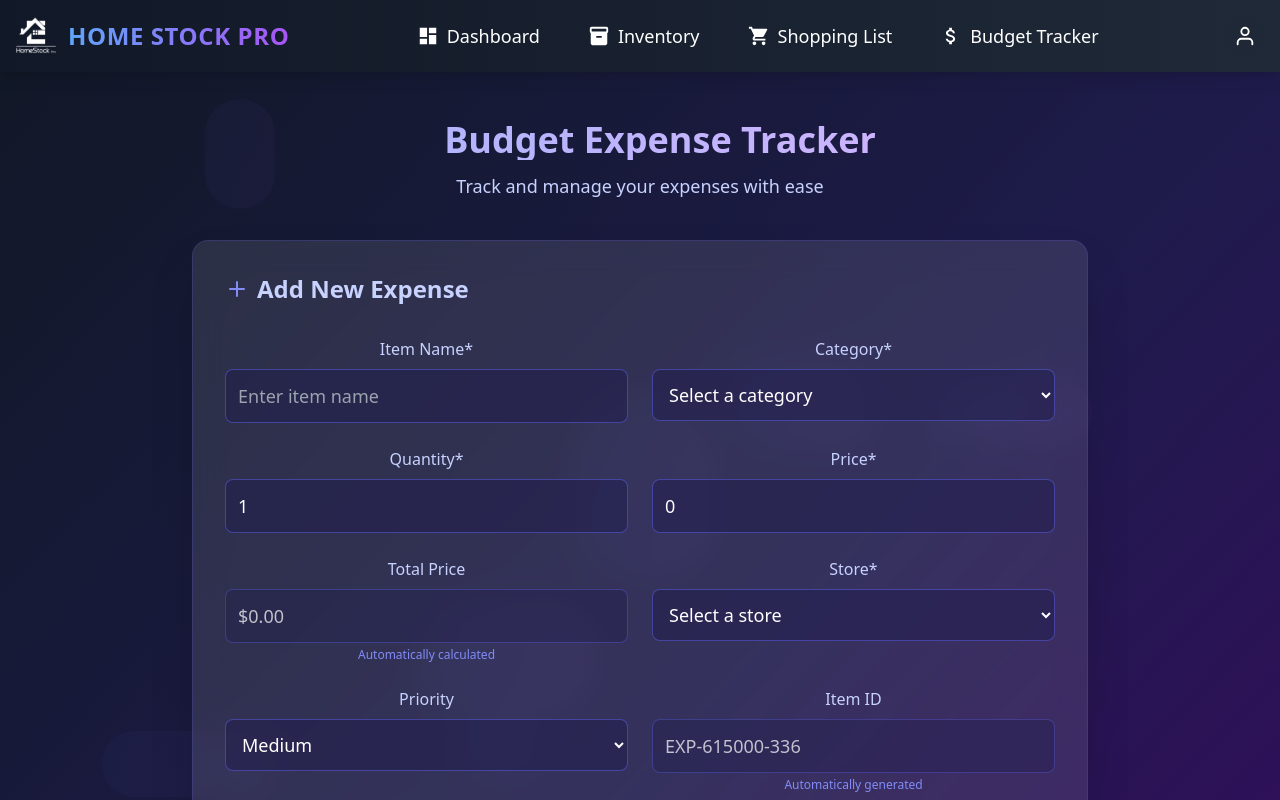
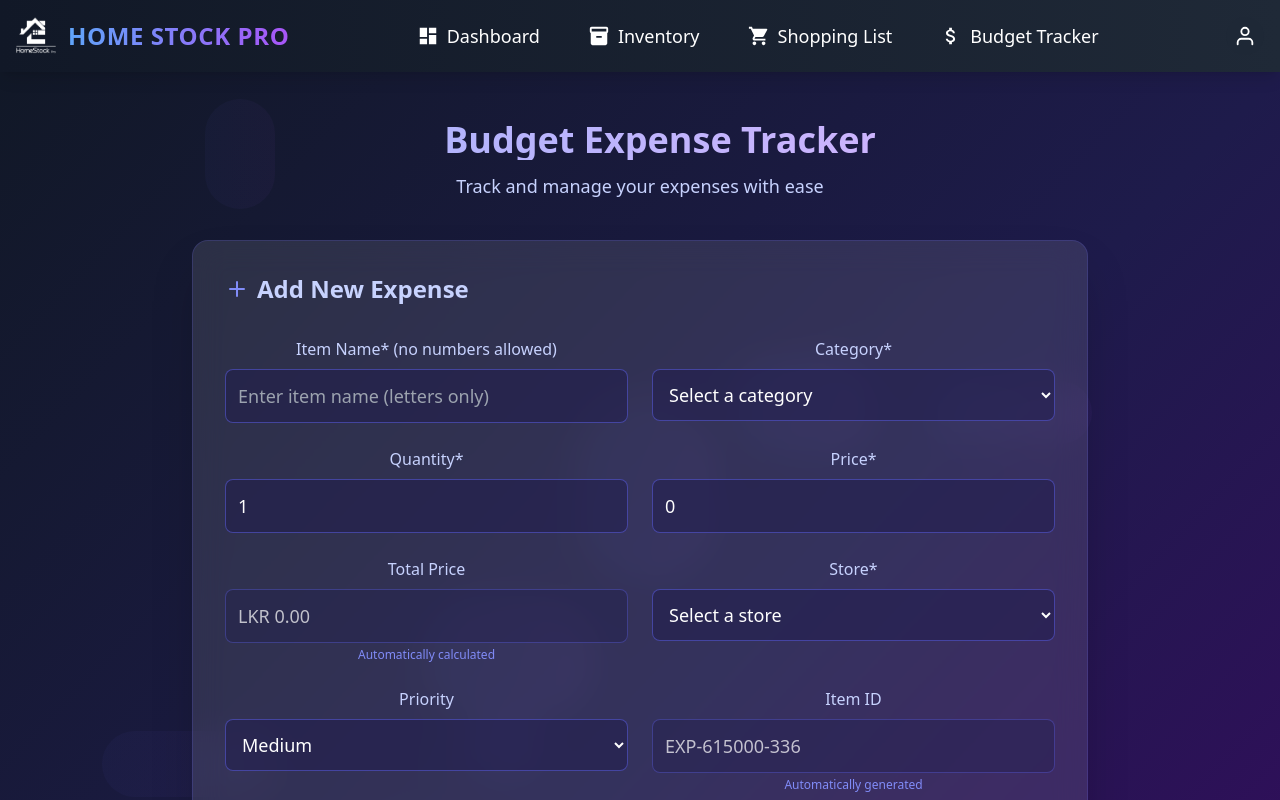
Before and after one commit to kmddkuruppu/Home-Stock, a React (Create React App) app in the folder frontend/: page /addExpenses in a window 1280 px wide. Shown: the top 800 px of the page. Built offline with nearby package versions, Linux system fonts and the light colour scheme.

Commit message:
Update AddExpenses.js

```diff
--- a/frontend/src/pages/AddExpenses.js
+++ b/frontend/src/pages/AddExpenses.js
@@ -105,6 +105,9 @@ const BudgetExpenseForm = () => {
 
     if (!formData.itemName) {
       newErrors.itemName = 'Item name is required';
+      isValid = false;
+    } else if (/\d/.test(formData.itemName)) {
+      newErrors.itemName = 'Item name cannot contain numbers';
       isValid = false;
     }
 
@@ -230,6 +233,22 @@ const BudgetExpenseForm = () => {
 
   const handleChange = (e) => {
     const { name, value } = e.target;
+
+    // Special handling for itemName to prevent numbers
+    if (name === 'itemName') {
+      // Check if new character is a number
+      const lastChar = value.slice(-1);
+      if (/\d/.test(lastChar) && value.length > formData.itemName.length) {
+        // Don't update if the new character is a number
+        return;
+      }
+
+      // Clear the error when user starts typing again
+      if (errors.itemName) {
+        setErrors({ ...errors, itemName: '' });
+      }
+    }
+
     setFormData({ ...formData, [name]: value });
 
     if (errors[name]) {
@@ -281,7 +300,7 @@ const BudgetExpenseForm = () => {
   const formatCurrency = (amount) => {
     return new Intl.NumberFormat('en-US', {
       style: 'currency',
-      currency: 'USD',
+      currency: 'LKR',
       minimumFractionDigits: 2
     }).format(amount);
   };
@@ -328,14 +347,14 @@ const BudgetExpenseForm = () => {
             <div className="grid grid-cols-1 md:grid-cols-2 gap-6">
               {/* Item Name Input */}
               <div>
-                <label className="block text-md font-medium text-indigo-200 mb-2">Item Name*</label>
+                <label className="block text-md font-medium text-indigo-200 mb-2">Item Name* (no numbers allowed)</label>
                 <input
                   type="text"
                   name="itemName"
                   value={formData.itemName}
                   onChange={handleChange}
                   className={`w-full p-3 bg-indigo-950/50 border ${errors.itemName ? 'border-red-500' : 'border-indigo-500/50'} rounded-lg text-lg text-white focus:outline-none focus:ring-2 focus:ring-indigo-400`}
-                  placeholder="Enter item name"
+                  placeholder="Enter item name (letters only)"
                 />
                 {errors.itemName && (
                   <p className="mt-2 text-sm text-red-400 flex items-center">
```
